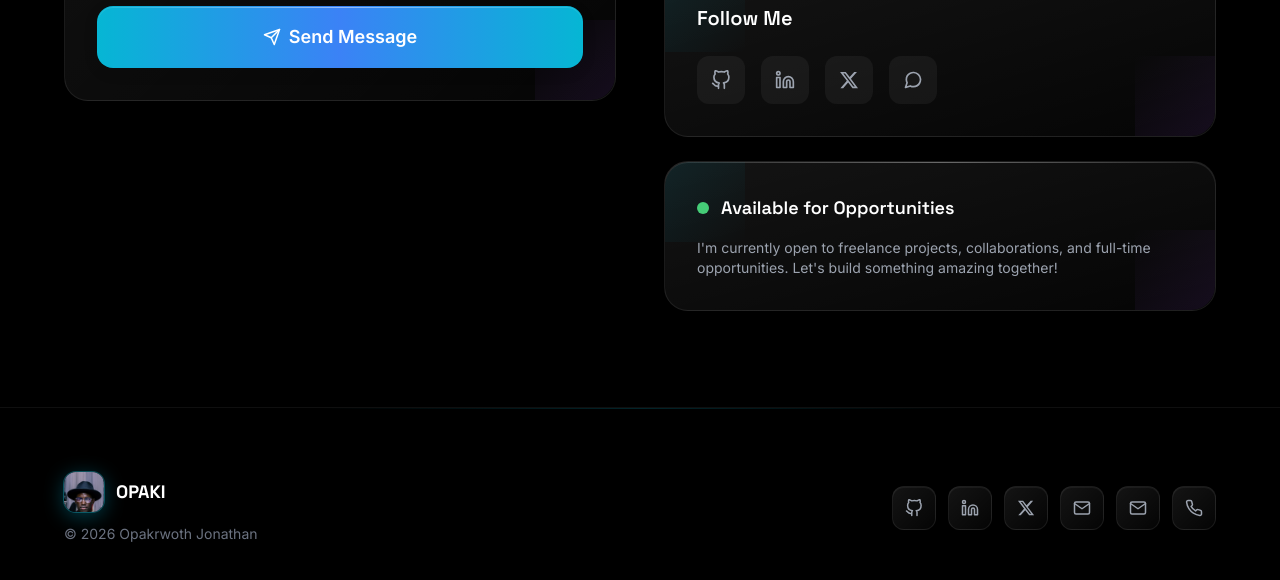
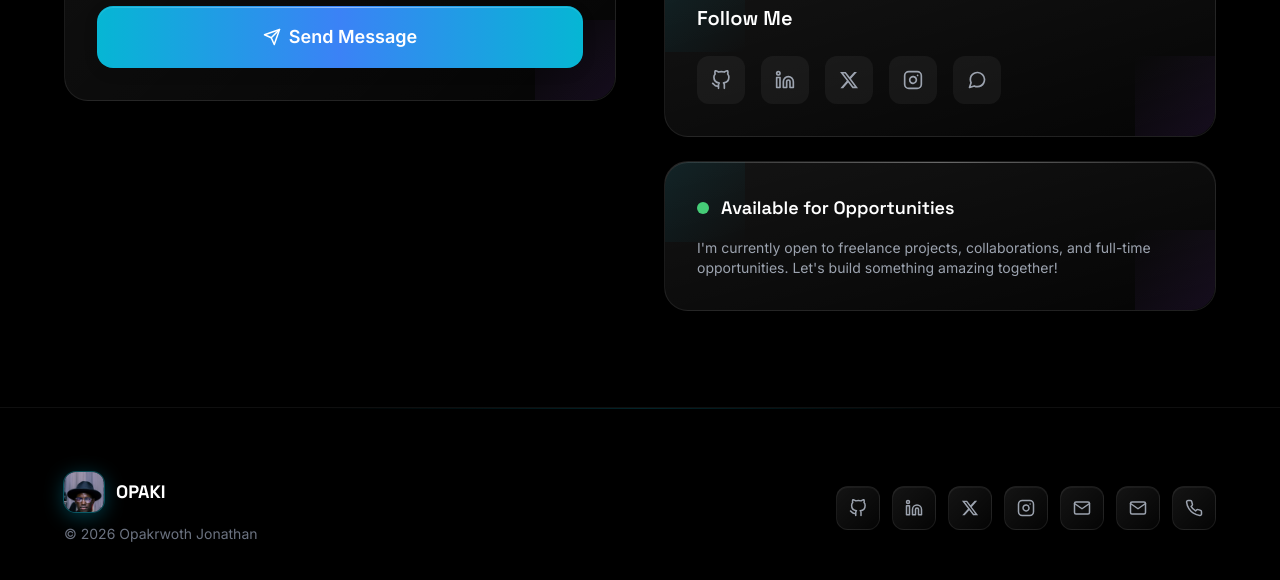
Before and after one commit to opaki25/opakijonathan, a React (Vite) app: page /contact in a window 1280 px wide. Shown: the part 833-1413 px from the top of the page. Built offline with nearby package versions, Linux system fonts and the light colour scheme.

Commit message:
Add Instagram profile to social links

```diff
--- a/index.html
+++ b/index.html
@@ -60,7 +60,8 @@
         "sameAs": [
           "https://github.com/opaki25",
           "https://linkedin.com/in/opakrwoth-jonathan",
-          "https://x.com/Opaki_J"
+          "https://x.com/Opaki_J",
+          "https://www.instagram.com/opaki_jonathan_/"
         ]
       }
     </script>
--- a/src/components/Footer.jsx
+++ b/src/components/Footer.jsx
@@ -1,3 +1,4 @@
+import { FiInstagram } from 'react-icons/fi'
 import { FaXTwitter } from 'react-icons/fa6'
 import { motion } from 'framer-motion'
 import { FiGithub, FiLinkedin, FiMail, FiPhone } from 'react-icons/fi'
@@ -8,6 +9,7 @@ const Footer = () => {
     { icon: <FiGithub />, href: 'https://github.com/opaki25', label: 'GitHub' },
     { icon: <FiLinkedin />, href: 'https://linkedin.com/in/opakrwoth-jonathan', label: 'LinkedIn' },
     { icon: <FaXTwitter />, href: 'https://x.com/Opaki_J', label: 'X' },
+    { icon: <FiInstagram />, href: 'https://www.instagram.com/opaki_jonathan_/', label: 'Instagram' },
     { icon: <FiMail />, href: 'mailto:jonathanopaki@gmail.com', label: 'Email' },
     { icon: <FiMail />, href: 'mailto:opakijonathan30@gmail.com', label: 'Alternative Email' },
     { icon: <FiPhone />, href: 'https://wa.me/256777038299', label: 'WhatsApp' },
--- a/src/sections/Contact.jsx
+++ b/src/sections/Contact.jsx
@@ -1,3 +1,4 @@
+import { FiInstagram } from 'react-icons/fi'
 import { FaXTwitter } from 'react-icons/fa6'
 import { motion } from 'framer-motion'
 import { useInView } from 'framer-motion'
@@ -51,6 +52,7 @@ const Contact = () => {
     { icon: <FiGithub />, label: 'GitHub', href: 'https://github.com/opaki25' },
     { icon: <FiLinkedin />, label: 'LinkedIn', href: 'https://linkedin.com/in/opakrwoth-jonathan' },
     { icon: <FaXTwitter />, href: 'https://x.com/Opaki_J', label: 'X' },
+    { icon: <FiInstagram />, href: 'https://www.instagram.com/opaki_jonathan_/', label: 'Instagram' },
     { icon: <FiMessageCircle />, label: 'WhatsApp', href: 'https://wa.me/256777038299' },
   ]
 
--- a/src/sections/Hero.jsx
+++ b/src/sections/Hero.jsx
@@ -1,3 +1,4 @@
+import { FiInstagram } from 'react-icons/fi'
 import { FaXTwitter } from 'react-icons/fa6'
 import { motion } from 'framer-motion'
 import { useTheme } from '../context/ThemeContext'
@@ -134,6 +135,7 @@ const Hero = () => {
                 { icon: <FiGithub />, href: 'https://github.com/opaki25', label: 'GitHub' },
                 { icon: <FiLinkedin />, href: 'https://linkedin.com/in/opakrwoth-jonathan', label: 'LinkedIn' },
     { icon: <FaXTwitter />, href: 'https://x.com/Opaki_J', label: 'X' },
+    { icon: <FiInstagram />, href: 'https://www.instagram.com/opaki_jonathan_/', label: 'Instagram' },
               ].map((social) => (
                 <motion.a
                   key={social.label}
```
